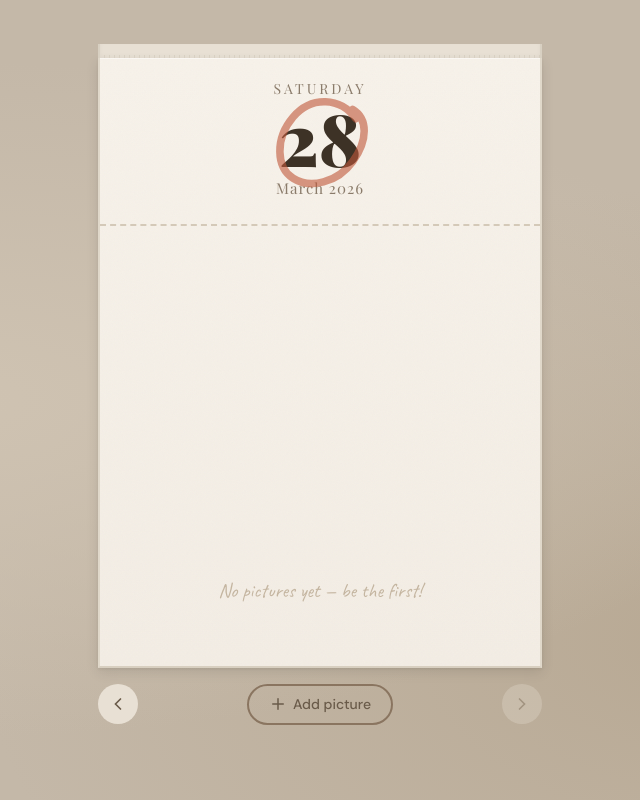
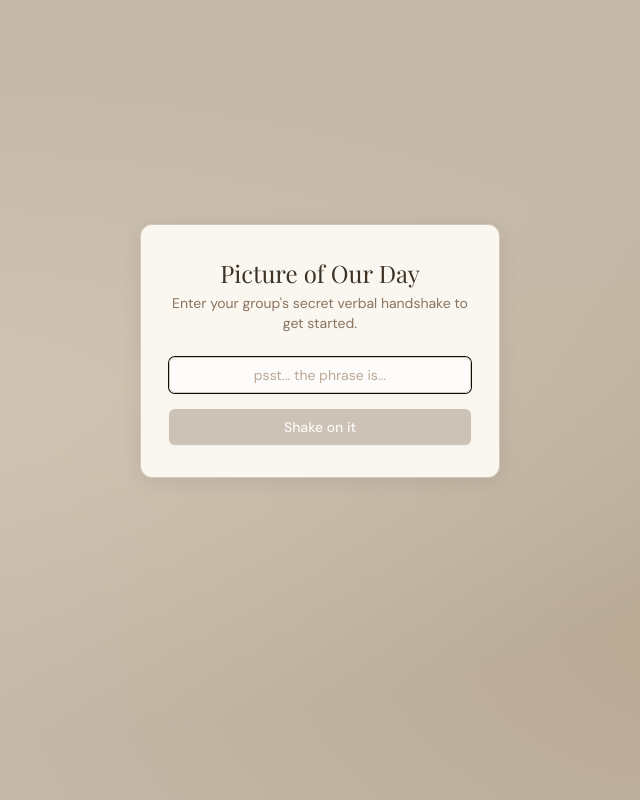
Before and after one commit to jkarenko/pood, a React (Vite) app: page / in a window 1280 px wide. Shown: the whole page, without its empty margins (320-960 px from the left). Built offline with nearby package versions, Linux system fonts and the light colour scheme; no server answers.

Commit message:
feat(auth): add secret verbal handshake for group separation
Hash passphrase client-side (SHA-256, 12 hex chars) to create a group ID.
All API routes now namespaced by group. Phrase stored in localStorage.
On first visit, user sees a prompt to enter their group's phrase.

```diff
--- a/src/App.css
+++ b/src/App.css
@@ -13,6 +13,19 @@
     radial-gradient(ellipse at 80% 80%, #b8a994 0%, transparent 50%);
   font-family: 'DM Sans', sans-serif;
   overflow: hidden;
+}
+
+/* ── Handshake prompt ── */
+.handshake-card {
+  margin-top: 25vh;
+  width: 100%;
+  max-width: 360px;
+  background: #faf6f0;
+  border: 1px solid #d4c9b8;
+  border-radius: 12px;
+  padding: 32px 28px;
+  box-shadow: 0 4px 20px rgba(0, 0, 0, 0.08);
+  text-align: center;
 }
 
 /* ── Calendar container ── */
--- a/src/App.tsx
+++ b/src/App.tsx
@@ -3,6 +3,8 @@ import "./App.css";
 import { CalendarPage } from "@/components/CalendarPage";
 import { ImageViewer } from "@/components/ImageViewer";
 import { UploadDialog } from "@/components/UploadDialog";
+import { HandshakePrompt } from "@/components/HandshakePrompt";
+import { getStoredPhrase, setHandshake } from "@/lib/handshake";
 import type { DayData, DayEntry } from "@/lib/storage";
 import {
   loadDayData,
@@ -47,6 +49,7 @@ async function fetchDay(date: Date): Promise<DayState> {
 }
 
 export default function App() {
+  const [handshakeReady, setHandshakeReady] = useState(() => !!getStoredPhrase());
   const [current, setCurrent] = useState<DayState>({
     date: new Date(),
     data: { entries: [] },
@@ -64,11 +67,17 @@ export default function App() {
   const today = new Date();
   const isToday = isSameDay(current.date, today);
 
-  // Initial load
+  async function handleHandshake(phrase: string) {
+    await setHandshake(phrase);
+    setHandshakeReady(true);
+  }
+
+  // Initial load (only after handshake)
   useEffect(() => {
+    if (!handshakeReady) return;
     fetchDay(new Date()).then(setCurrent);
     loadLastName().then(setLastName);
-  }, []);
+  }, [handshakeReady]);
 
   async function navigate(dir: "forward" | "backward") {
     if (animating) return;
@@ -130,6 +139,10 @@ export default function App() {
    *   Backward (put-back): bottom = current (stays visible)
    *                        top    = trans (prev day, flying in)
    */
+
+  if (!handshakeReady) {
+    return <HandshakePrompt onSubmit={handleHandshake} />;
+  }
 
   return (
     <div className="app-root">
--- /dev/null
+++ b/src/components/HandshakePrompt.tsx
@@ -0,0 +1,48 @@
+import { useState } from "react";
+import { Button } from "@/components/ui/button";
+import { Input } from "@/components/ui/input";
+
+interface Props {
+  onSubmit: (phrase: string) => void;
+}
+
+export function HandshakePrompt({ onSubmit }: Props) {
+  const [phrase, setPhrase] = useState("");
+
+  function handleSubmit(e: React.FormEvent) {
+    e.preventDefault();
+    if (phrase.trim()) onSubmit(phrase.trim());
+  }
+
+  return (
+    <div className="app-root">
+      <div className="handshake-card">
+        <h1
+          className="text-2xl text-[#3d3226] mb-1"
+          style={{ fontFamily: "'Playfair Display', serif" }}
+        >
+          Picture of Our Day
+        </h1>
+        <p className="text-[#8a7560] text-sm mb-6">
+          Enter your group's secret verbal handshake to get started.
+        </p>
+        <form onSubmit={handleSubmit} className="space-y-4">
+          <Input
+            value={phrase}
+            onChange={(e) => setPhrase(e.target.value)}
+            placeholder="psst... the phrase is..."
+            className="bg-white/70 border-[#d4c9b8] text-[#3d3226] placeholder:text-[#baa994] text-center"
+            autoFocus
+          />
+          <Button
+            type="submit"
+            disabled={!phrase.trim()}
+            className="w-full bg-[#8a7560] hover:bg-[#6a5b4a] text-white disabled:opacity-40"
+          >
+            Shake on it
+          </Button>
+        </form>
+      </div>
+    </div>
+  );
+}
--- /dev/null
+++ b/src/lib/handshake.ts
@@ -0,0 +1,44 @@
+const STORAGE_KEY = "pood:handshake";
+
+async function hashPhrase(phrase: string): Promise<string> {
+  const data = new TextEncoder().encode(phrase.trim().toLowerCase());
+  const hash = await crypto.subtle.digest("SHA-256", data);
+  const hex = Array.from(new Uint8Array(hash))
+    .map((b) => b.toString(16).padStart(2, "0"))
+    .join("");
+  return hex.slice(0, 12);
+}
+
+let cachedGroupId: string | null = null;
+
+export function getStoredPhrase(): string | null {
+  try {
+    return localStorage.getItem(STORAGE_KEY);
+  } catch {
+    return null;
+  }
+}
+
+export async function setHandshake(phrase: string): Promise<string> {
+  const groupId = await hashPhrase(phrase);
+  cachedGroupId = groupId;
+  try {
+    localStorage.setItem(STORAGE_KEY, phrase);
+  } catch {}
+  return groupId;
+}
+
+export async function getGroupId(): Promise<string | null> {
+  if (cachedGroupId) return cachedGroupId;
+  const phrase = getStoredPhrase();
+  if (!phrase) return null;
+  cachedGroupId = await hashPhrase(phrase);
+  return cachedGroupId;
+}
+
+export function clearHandshake(): void {
+  cachedGroupId = null;
+  try {
+    localStorage.removeItem(STORAGE_KEY);
+  } catch {}
+}
--- a/src/lib/storage.ts
+++ b/src/lib/storage.ts
@@ -20,13 +20,17 @@ function dateKey(date: Date): string {
 
 // ── API base ──
 
+import { getGroupId } from "./handshake";
+
 const API = "/api";
 
 // ── Day data ──
 
 export async function loadDayData(date: Date): Promise<DayData> {
+  const group = await getGroupId();
+  if (!group) return { entries: [] };
   try {
-    const res = await fetch(`${API}/days/${dateKey(date)}`);
+    const res = await fetch(`${API}/days/${group}/${dateKey(date)}`);
     if (!res.ok) return { entries: [] };
     return await res.json();
   } catch {
@@ -35,7 +39,9 @@ export async function loadDayData(date: Date): Promise<DayData> {
 }
 
 export async function saveDayData(date: Date, data: DayData): Promise<void> {
-  await fetch(`${API}/days/${dateKey(date)}`, {
+  const group = await getGroupId();
+  if (!group) return;
+  await fetch(`${API}/days/${group}/${dateKey(date)}`, {
     method: "POST",
     headers: { "Content-Type": "application/json" },
     body: JSON.stringify(data),
@@ -48,8 +54,12 @@ export async function loadImage(
   date: Date,
   gridPos: number
 ): Promise<string | null> {
+  const group = await getGroupId();
+  if (!group) return null;
   try {
-    const res = await fetch(`${API}/images/${dateKey(date)}/${gridPos}`);
+    const res = await fetch(
+      `${API}/images/${group}/${dateKey(date)}/${gridPos}`
+    );
     if (!res.ok) return null;
     const blob = await res.blob();
     return URL.createObjectURL(blob);
@@ -63,11 +73,13 @@ export async function saveImage(
   gridPos: number,
   dataUrl: string
 ): Promise<void> {
+  const group = await getGroupId();
+  if (!group) return;
   // Convert data URL to binary
   const res = await fetch(dataUrl);
   const blob = await res.blob();
 
-  await fetch(`${API}/images/${dateKey(date)}/${gridPos}`, {
+  await fetch(`${API}/images/${group}/${dateKey(date)}/${gridPos}`, {
     method: "POST",
     body: blob,
   });
```
Also changed, not shown: 2 other files (tests, documents, lock files or other folders).
